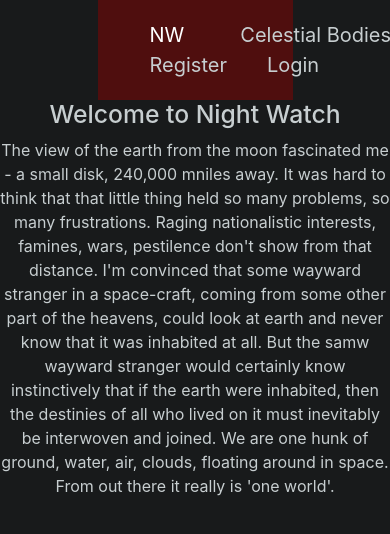
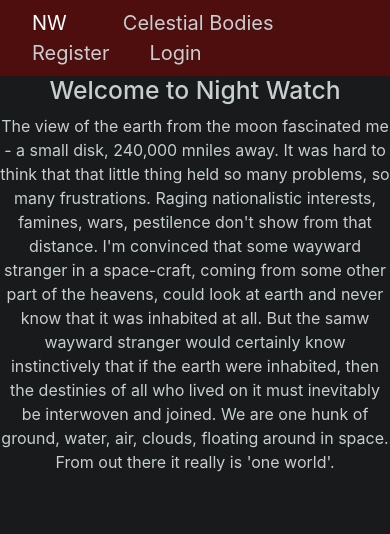
Before and after one commit to PatrickBoynton/night_watch, a React (Create React App) app in the folder frontend/static/: page / in a window 390 px wide. Shown: the top 534 px of the page. Built offline with nearby package versions, Linux system fonts and the light colour scheme; no server answers.

Commit message:
Removed styling.

```diff
--- a/frontend/static/src/App.css
+++ b/frontend/static/src/App.css
@@ -104,7 +104,7 @@ img {
   margin-top: 15%;
 }
 .nav {
-  padding: 20px;
+  /*padding: 20px;*/
   background-color: #8e000077;
 }
 .img-container{
@@ -121,10 +121,10 @@ img {
   label {
     white-space: nowrap;
   }
-  nav{
-    width: 50%;
-    margin: 0 auto 10px;
-  }
+  /*nav{*/
+  /*  width: 20%;*/
+  /*  margin: 0 auto 10px;*/
+  /*}*/
   a{
     font-size: 20px;
     text-align: center;
```
